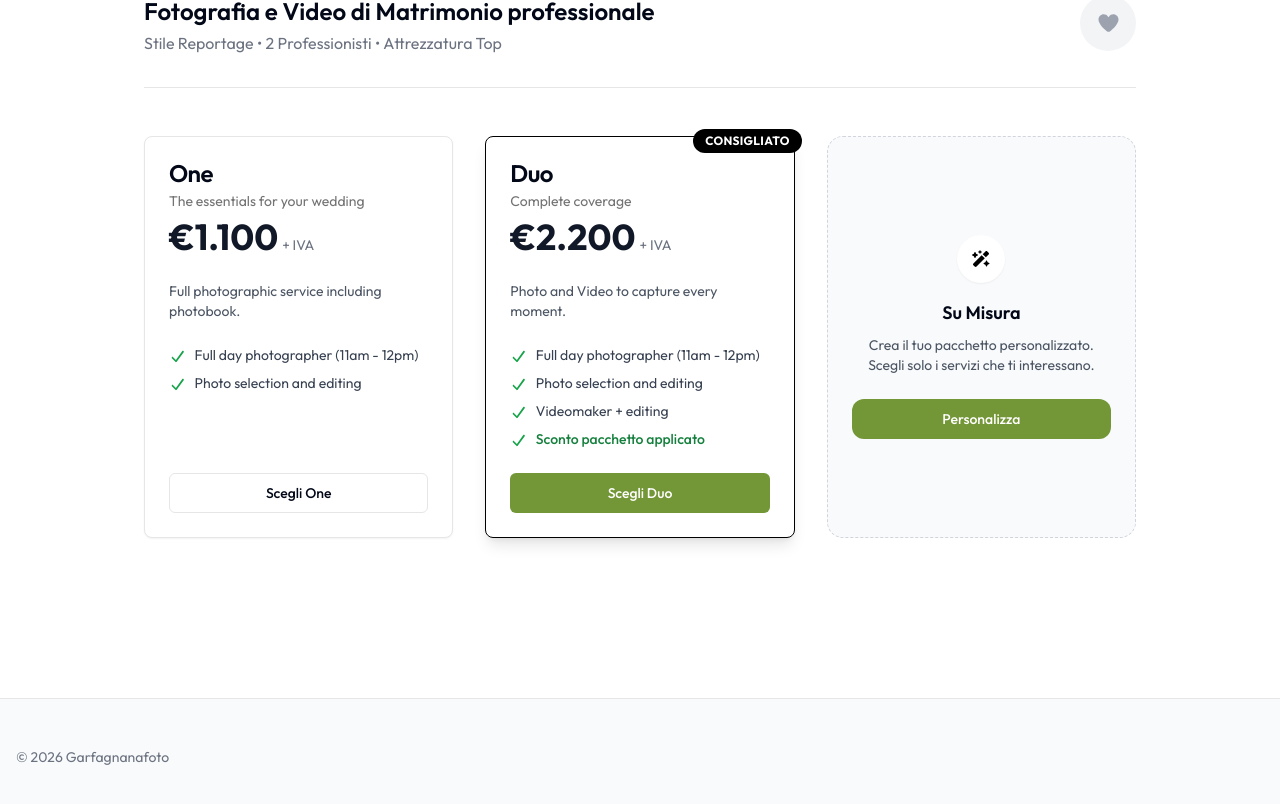
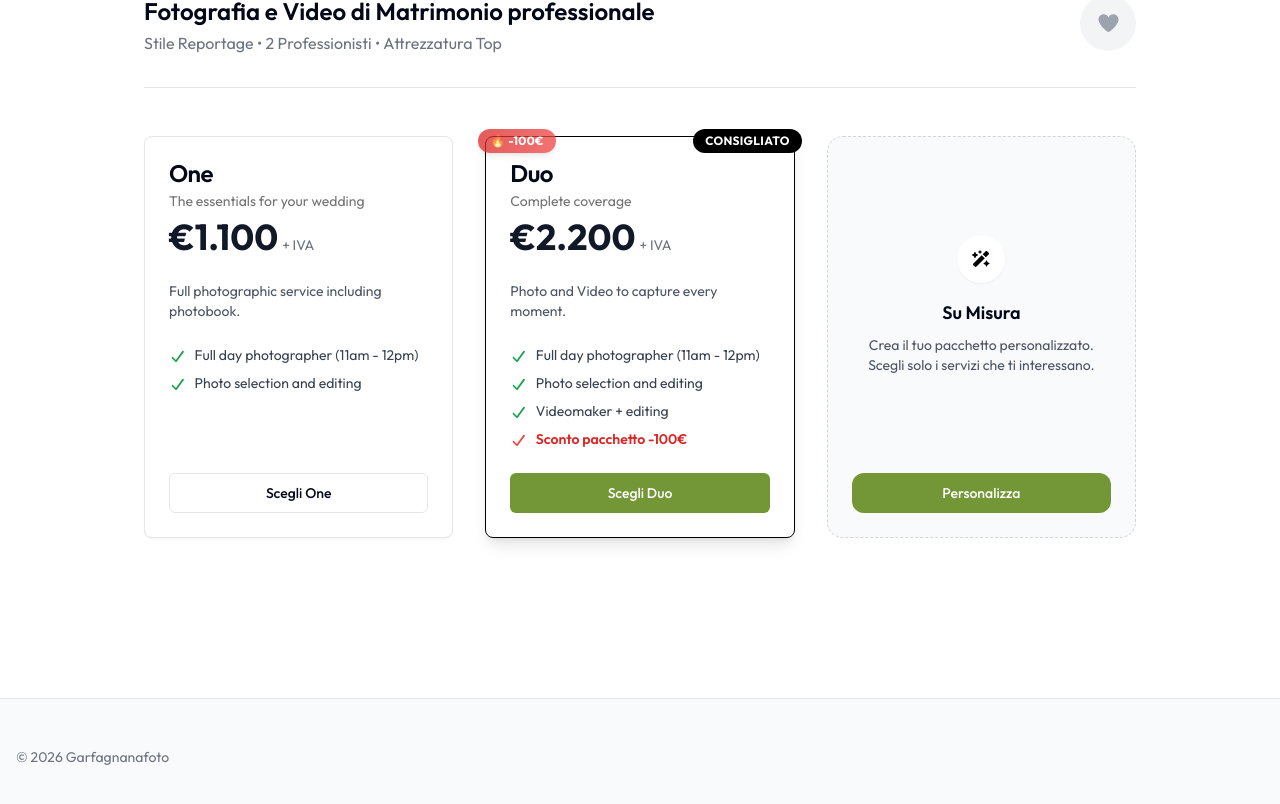
Before and after one commit to iperrealistico/garfagnanafoto-wedding, a Next.js app: page /en in a window 1280 px wide. Shown: the part 820-1624 px from the top of the page. Built offline with nearby package versions, Linux system fonts and the light colour scheme.

Commit message:
fix: align package buttons, smooth scroll, share underline, discount badges, fix 404 links

```diff
--- a/src/app/[lang]/page.tsx
+++ b/src/app/[lang]/page.tsx
@@ -141,15 +141,19 @@ export default async function Home({
               lang={lang}
             />
           ))}
-          <div className="bg-gray-50 rounded-2xl p-6 border border-dashed border-gray-300 flex flex-col justify-center items-center text-center">
+          <div className="bg-gray-50 rounded-2xl p-6 border border-dashed border-gray-300 flex flex-col h-full">
+            <div className="flex-1 flex flex-col items-center justify-center text-center">
               <div className="w-12 h-12 bg-white rounded-full shadow-sm flex items-center justify-center text-black mb-4">
                 <FontAwesomeIcon icon={faWandMagicSparkles} />
               </div>
               <h3 className="text-lg font-semibold">Su Misura</h3>
-            <p className="text-sm text-gray-600 mt-2 mb-6">Crea il tuo pacchetto personalizzato. Scegli solo i servizi che ti interessano.</p>
+              <p className="text-sm text-gray-600 mt-2">Crea il tuo pacchetto personalizzato. Scegli solo i servizi che ti interessano.</p>
+            </div>
+            <div className="mt-auto pt-6">
               <Button asChild className="rounded-xl px-8 w-full">
                 <Link href="/custom">Personalizza</Link>
               </Button>
+            </div>
           </div>
         </div>
       </section>
--- a/src/app/globals.css
+++ b/src/app/globals.css
@@ -1,6 +1,14 @@
 @tailwind base;
 @tailwind components;
 @tailwind utilities;
+
+html {
+  scroll-behavior: smooth;
+}
+
+section[id] {
+  scroll-margin-top: 6rem;
+}
 
 @layer base {
   :root {
--- a/src/components/public/package-card.tsx
+++ b/src/components/public/package-card.tsx
@@ -20,11 +20,18 @@ export function PackageCard({ pkg, vatRate, href, isPopular, lang = "it" }: Pack
     // Calculate total net for fixed package defaults
     const subtotal = pkg.lineItems.reduce((sum, item) => sum + item.priceNet, 0);
     const totalNet = Math.max(0, subtotal + pkg.packageAdjustmentNet);
+    const hasDiscount = pkg.packageAdjustmentNet < 0;
+    const discountAmount = Math.abs(pkg.packageAdjustmentNet);
 
     return (
-        <Card className={cn("flex flex-col h-full relative", isPopular && "border-black shadow-lg")}>
+        <Card className={cn("flex flex-col h-full relative overflow-visible", isPopular && "border-black shadow-lg")}>
+            {hasDiscount && (
+                <div className="absolute top-0 left-0 -ml-2 -mt-2 bg-gradient-to-r from-red-600 to-red-500 text-white text-xs font-bold px-3 py-1 rounded-full uppercase tracking-wide shadow-md z-10 animate-pulse">
+                    🔥 -{discountAmount}€
+                </div>
+            )}
             {isPopular && (
-                <div className="absolute top-0 right-0 -mr-2 -mt-2 bg-black text-white text-xs font-bold px-3 py-1 rounded-full uppercase tracking-wide">
+                <div className="absolute top-0 right-0 -mr-2 -mt-2 bg-black text-white text-xs font-bold px-3 py-1 rounded-full uppercase tracking-wide z-10">
                     Consigliato
                 </div>
             )}
@@ -44,15 +51,15 @@ export function PackageCard({ pkg, vatRate, href, isPopular, lang = "it" }: Pack
                             <span>{getLocalized(item.label, lang)}</span>
                         </li>
                     ))}
-                    {pkg.packageAdjustmentNet < 0 && (
-                        <li className="flex items-start text-sm text-green-700 font-medium">
-                            <FontAwesomeIcon icon={faCheck} className="text-green-600 mt-1 mr-2 w-4 h-4" />
-                            <span>Sconto pacchetto applicato</span>
+                    {hasDiscount && (
+                        <li className="flex items-start text-sm text-red-600 font-semibold">
+                            <FontAwesomeIcon icon={faCheck} className="text-red-500 mt-1 mr-2 w-4 h-4" />
+                            <span>Sconto pacchetto -{discountAmount}€</span>
                         </li>
                     )}
                 </ul>
             </CardContent>
-            <CardFooter>
+            <CardFooter className="mt-auto">
                 <Button asChild className="w-full" variant={isPopular ? "default" : "outline"}>
                     <Link href={href}>Scegli {getLocalized(pkg.name, lang)}</Link>
                 </Button>
--- a/src/components/public/share-button.tsx
+++ b/src/components/public/share-button.tsx
@@ -37,7 +37,7 @@ export function ShareButton() {
     return (
         <Button
             variant="ghost"
-            className="underline font-semibold h-auto p-0 hover:bg-transparent gap-2"
+            className="font-semibold h-auto p-0 hover:bg-transparent gap-2"
             onClick={handleShare}
         >
             <FontAwesomeIcon icon={copied ? faCheck : faShareNodes} />
--- a/src/middleware.ts
+++ b/src/middleware.ts
@@ -23,7 +23,8 @@ export function middleware(request: NextRequest) {
     if (
         pathname.startsWith("/admin") ||
         pathname.startsWith("/api") ||
-        pathname.startsWith("/quote/pdf") ||
+        pathname.startsWith("/quote") ||
+        pathname.startsWith("/custom") ||
         pathname.startsWith("/_next") ||
         pathname.includes(".") // files
     ) {
@@ -52,6 +53,6 @@ export const config = {
          * - admin
          * - quote/pdf
          */
-        "/((?!api|_next/static|_next/image|favicon.ico|admin|quote/pdf).*)",
+        "/((?!api|_next/static|_next/image|favicon.ico|admin|quote|custom).*)",
     ],
 };
```
Lines whose indentation alone changed are shown as unchanged.
